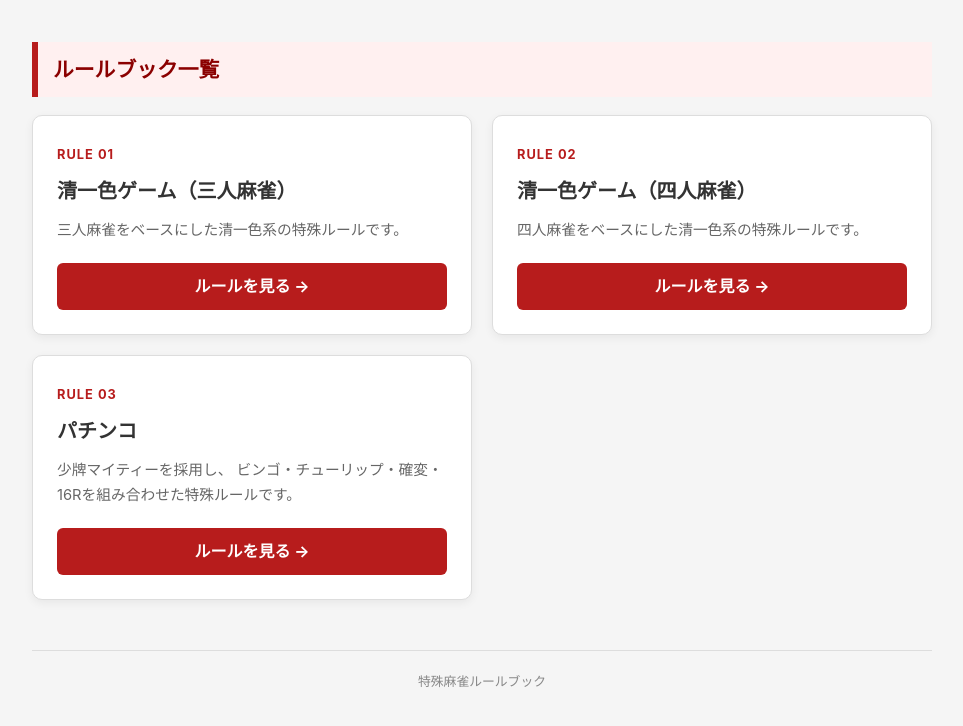
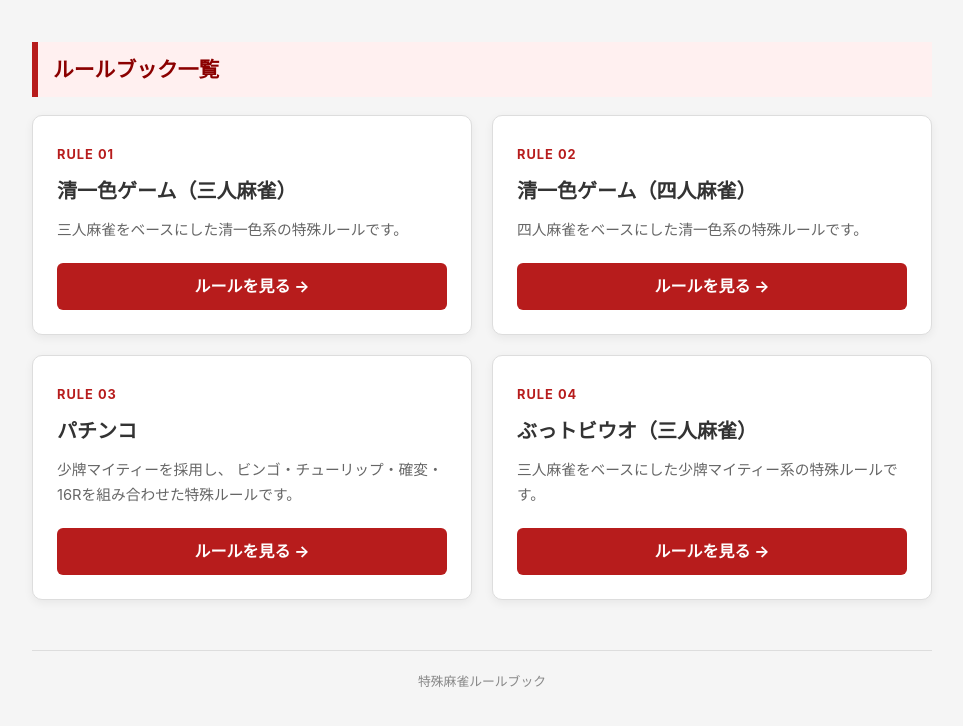
Before and after one commit to entrance24/mahjong-rulebook, a plain HTML site: page index.html in a window 1280 px wide. Shown: the part 160-886 px from the top of the page, without its empty margins (158-1121 px from the left). Drawn offline with Linux system fonts and the light colour scheme.

Commit message:
Update index.html

```diff
--- a/index.html
+++ b/index.html
@@ -218,6 +218,25 @@
           </a>
         </section>
 
+
+        <!-- ぶっトビウオ -->
+        <section class="rule-card">
+          <div>
+            <span class="rule-number">RULE 04</span>
+            <h3>ぶっトビウオ（三人麻雀）</h3>
+            <p>
+              三人麻雀をベースにした少牌マイティー系の特殊ルールです。
+            </p>
+          </div>
+
+          <a
+            class="rule-link"
+            href="rulebooks/buttobiuo/"
+          >
+            ルールを見る →
+          </a>
+        </section>
+
       </div>
 
     </main>
```
